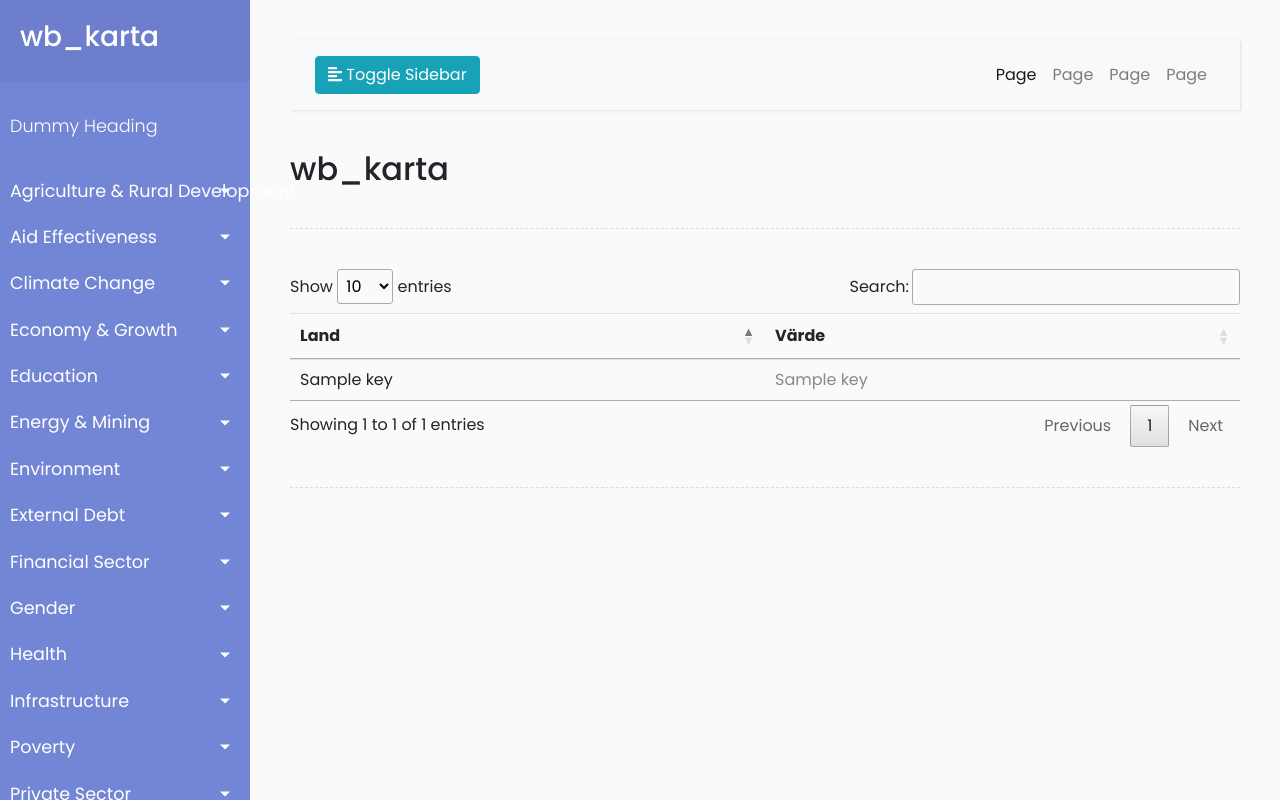
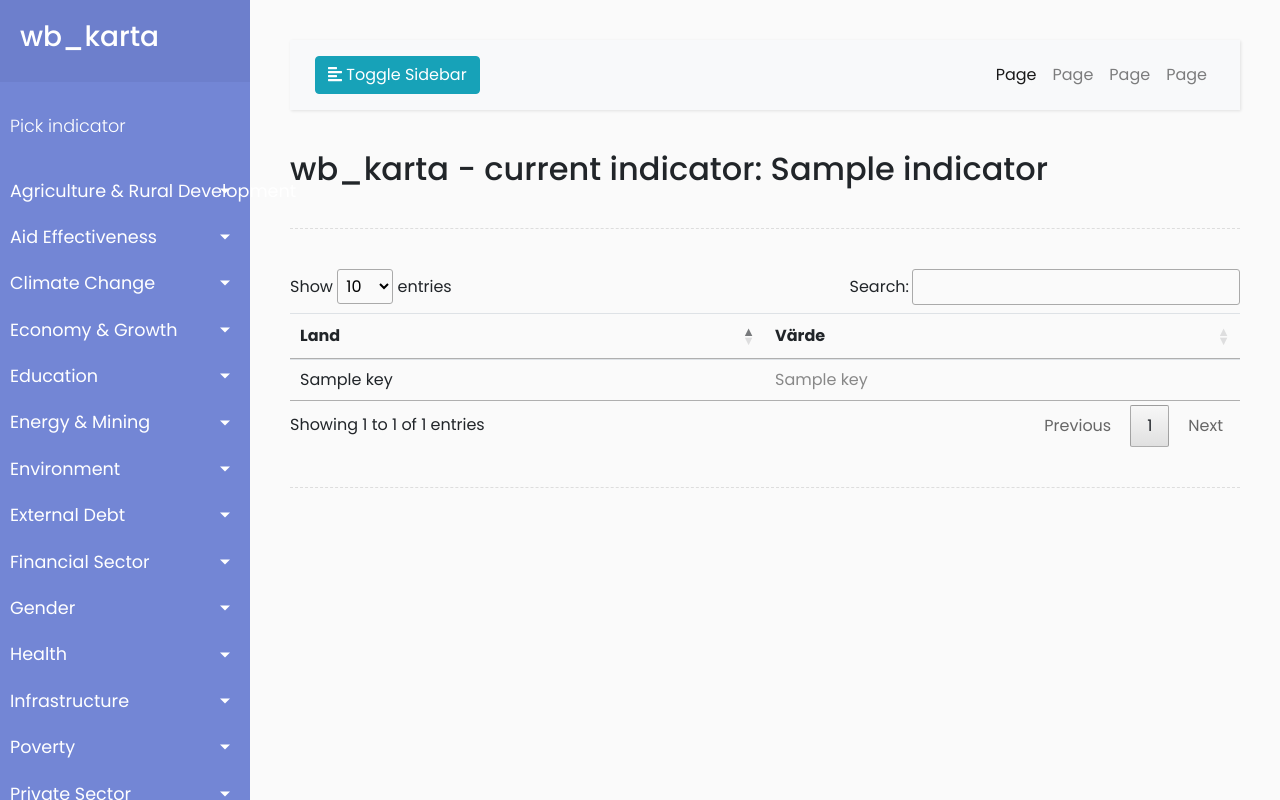
Before and after one commit to kottz/wb_karta, a Flask app: template templates/index.html in a window 1280 px wide. Run offline with Flask 2, Linux system fonts and the light colour scheme; the template is opened without the code that fills it: most values are stand-ins (such as "Sample title", 1, 10 or a date in 2020); parts of the project's set-up code (start-up, migrations or seed data) failed here and were passed over; some libraries are stand-ins or nearby versions.

Commit message:
byte av indicator

```diff
--- a/flaskapp.py
+++ b/app.py
@@ -9,3 +9,9 @@ ms.set_date('2000')
 @app.route("/")
 def index():
     return render_template('index.html', ms=ms)
+
+
+@app.route('/indicator/<indicator>')
+def indicator(indicator):
+    ms.set_indicator(indicator)
+    return render_template('index.html', ms=ms)
--- a/indicatordata.py
+++ b/indicatordata.py
@@ -76,8 +76,6 @@ class IndicatorData():
         val = self.data.loc[(country, date), self.indicator]
         min_val = self.get_min_value()
         max_val = self.get_max_value()
-        print('min: ', min_val, 'max: ', max_val)
-        print((val-min_val) / (max_val-min_val))
         return (val-min_val) / (max_val-min_val)
 
     def get_country_list(self):
--- a/mapstate.py
+++ b/mapstate.py
@@ -20,6 +20,11 @@ class MapState():
         self.date = date
         self.update_map()
 
+    def set_indicator(self, indicator):
+        self.indicator = IndicatorData(indicator)
+        self.countries = dict.fromkeys(self.indicator.get_country_list())
+        self.update_map()
+
     def __str__(self):
        return 'år: ' + self.date + '\n' + str(self.countries)
 
--- a/templates/index.html
+++ b/templates/index.html
@@ -33,16 +33,16 @@
             </div>
 
             <ul class="list-unstyled components">
-                <p>Dummy Heading</p>
+                <p>Pick indicator</p>
                 {% include 'includes/_indicators.html' %}
             </ul>
 
             <ul class="list-unstyled CTAs">
                 <li>
-                    <a href="https://bootstrapious.com/tutorial/files/sidebar.zip" class="download">Download source</a>
+                    <a href="#" class="download">Download</a>
                 </li>
                 <li>
-                    <a href="https://bootstrapious.com/p/bootstrap-sidebar" class="article">Back to article</a>
+                    <a href="#" class="article">En till knapp</a>
                 </li>
             </ul>
         </nav>
@@ -80,7 +80,7 @@
                 </div>
             </nav>
 
-            <h2>wb_karta</h2>
+            <h2>wb_karta - current indicator: {{ ms.indicator.indicator }}</h2>
             <div class="line"></div>
 
             {% include 'includes/_table.html' %}
```
